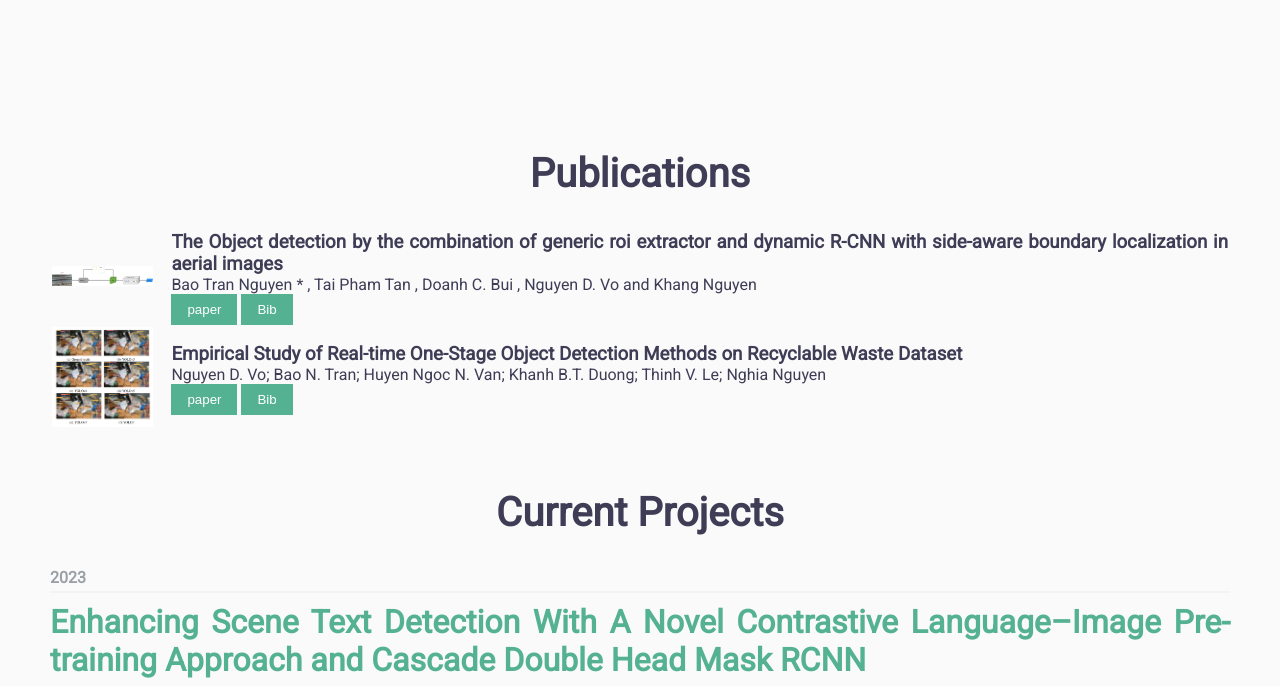
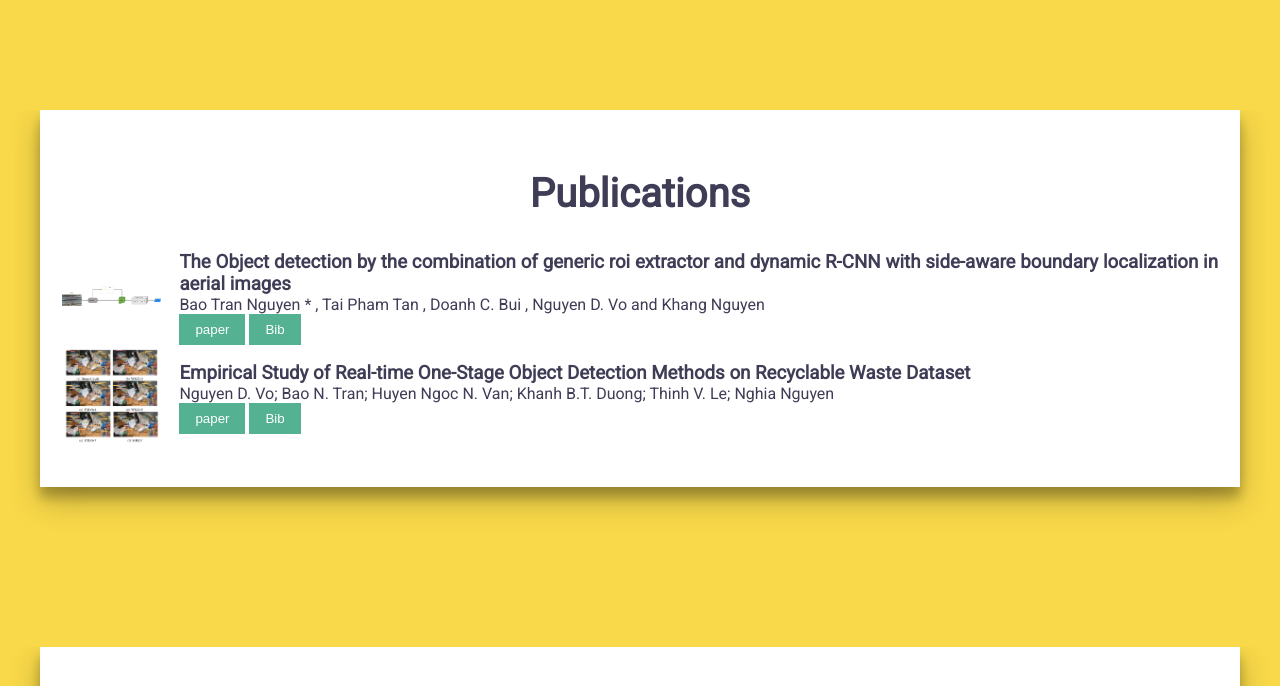
Before and after one commit to TNB142/TNB142.github.io, a plain HTML site: page index.html in a window 1280 px wide. Shown: the part 690-1376 px from the top of the page. Drawn offline with Linux system fonts and the light colour scheme; a web font is replaced by a local one.

Commit message:
fixed bug mobile, update color background

```diff
--- a/css/main.css
+++ b/css/main.css
@@ -12,7 +12,8 @@ html {
 
 body {
   font-family: "Roboto", sans-serif;
-  background-color: #fafafa;
+  /* background-color: #fafafa; */
+  background-color: #f9d949;
 }
 
 img {
@@ -47,6 +48,7 @@ button:hover {
   --green: #54b192;
   --green-l: #a4cec0;
   --gray: #3f3d56;
+  --yellow: #f9d949;
   --smooth: all 0.3s ease-in;
 }
 /* === Overlay === */
@@ -69,7 +71,7 @@ button:hover {
 header {
   position: absolute;
   width: 100%;
-  background-color: white;
+  background-color: var(--gray);
   box-shadow: rgba(0, 0, 0, 0.24) 0px 3px 8px;
 }
 
@@ -137,7 +139,7 @@ header {
 .navbar__icon {
   width: 45px;
   height: 6px;
-  background-color: var(--gray);
+  background-color: var(--green);
   border-radius: 5px;
   transition: var(--smooth);
   position: relative;
@@ -149,7 +151,7 @@ header {
   position: absolute;
   width: 45px;
   height: 6px;
-  background-color: var(--gray);
+  background-color: var(--green);
   border-radius: 5px;
   transition: var(--smooth);
 }
@@ -190,15 +192,16 @@ header {
   .navbar__link {
     text-align: right;
   }
-  .navbar__link a {
+  /* .navbar__link a {
     color: var(--gray);
-  }
+  } */
   .navbar__icons {
     display: none;
   }
   .navbar__btn {
     margin: 45px;
-    background-color: var(--gray);
+    /* color: var(--gray);
+    background-color: var(--yellow); */
   }
 }
 
@@ -209,10 +212,11 @@ header {
   align-items: center;
 }
 .banner__img {
+  padding-top: 30em;
   position: relative;
   display: flex;
   justify-content: center;
-  z-index: -1;
+  /* z-index: -1; */
 }
 .banner__img img {
   width: 40%;
@@ -232,6 +236,7 @@ header {
 @media (min-width: 63em) {
   .banner__img {
     /* background-color: #3f3d56; */
+    padding-top: 0;
     position: absolute;
     display: flex;
     justify-content: flex-end;
@@ -247,6 +252,18 @@ header {
     margin: 0;
     padding-top: 0;
   }
+  .other_container {
+    z-index: -1;
+    max-width: 1200px;
+    height: 50%;
+    width: 100%;
+    margin: 0 auto;
+    padding: 0 20px;
+    padding-top: 20px;
+    background-color: #fff;
+    box-shadow: rgba(0, 0, 0, 0.25) 0px 14px 28px,
+      rgba(0, 0, 0, 0.22) 0px 10px 10px;
+  }
 }
 
 /* ===Publication=== */
@@ -254,6 +271,7 @@ header {
   overflow-x: hidden;
 }
 .public__heading {
+  padding-top: 25em;
   margin: 0 auto;
   text-align: center;
   color: var(--gray);
@@ -328,7 +346,23 @@ header {
   color: white;
   display: none;
 }
-
+@media (min-width: 63em /*==992px*/) {
+  .public__heading {
+    padding-top: 0em;
+  }
+  .other_container {
+    z-index: -1;
+    max-width: 1200px;
+    height: 50%;
+    width: 100%;
+    margin: 0 auto;
+    padding: 0 20px;
+    padding-top: 20px;
+    background-color: #fff;
+    box-shadow: rgba(0, 0, 0, 0.25) 0px 14px 28px,
+      rgba(0, 0, 0, 0.22) 0px 10px 10px;
+  }
+}
 /* === Project === */
 #project {
   overflow-x: hidden;
@@ -360,10 +394,10 @@ header {
   border-top: 2px solid #f2f3f3;
 }
 .project__body_title h2 {
-  font-size: 2rem;
+  font-size: 1.5rem;
   padding-top: 0.3em;
   margin-bottom: 0.3em;
-  color: var(--green);
+  color: var(--gray);
 }
 .project__body p {
   padding-top: 0.1em;
@@ -394,6 +428,29 @@ header {
 .github_project i {
   margin-right: 3px;
 }
+@media (min-width: 63em /*==992px*/) {
+  .project__heading {
+    padding-top: 0em;
+  }
+  .other_container {
+    z-index: -1;
+    max-width: 1200px;
+    height: 50%;
+    width: 100%;
+    margin: 0 auto;
+    padding: 0 20px;
+    padding-top: 20px;
+    padding-bottom: 20px;
+    background-color: #fff;
+    margin-bottom: 10em;
+    box-shadow: rgba(0, 0, 0, 0.25) 0px 14px 28px,
+      rgba(0, 0, 0, 0.22) 0px 10px 10px;
+  }
+  .project__body_title h2 {
+    font-size: 2rem;
+    color: var(--gray);
+  }
+}
 
 /* === footer === */
 #contact {
@@ -403,7 +460,7 @@ header {
   height: 20%;
   position: sticky;
   background-color: var(--gray);
-  margin-top: 5em;
+  margin-top: 20px;
   top: 100%;
 }
 .contact__heading {
@@ -436,3 +493,8 @@ header {
   color: var(--green);
   transition: var(--smooth);
 }
+@media (min-width: 63em /*==992px*/) {
+  .sticky_footer {
+    padding-top: 0em;
+  }
+}
--- a/index.html
+++ b/index.html
@@ -47,7 +47,7 @@
 
     <!-- banner -->
     <section id="about">
-      <div class="container">
+      <div class="other_container">
         <!-- img -->
         <div class="banner__img">
           <img src="./img/avatar.png" alt="illustration your avatar" />
@@ -76,7 +76,7 @@
     </section>
     <!-- publication -->
     <section id="public">
-      <div class="container">
+      <div class="other_container">
         <div class="public__heading">
           <h1>Publications</h1>
         </div>
@@ -261,7 +261,7 @@
     </section>
     <!-- Current Project -->
     <section id="project">
-      <div class="container">
+      <div class="other_container">
         <div class="project__heading">
           <h1>Current Projects</h1>
         </div>
```
